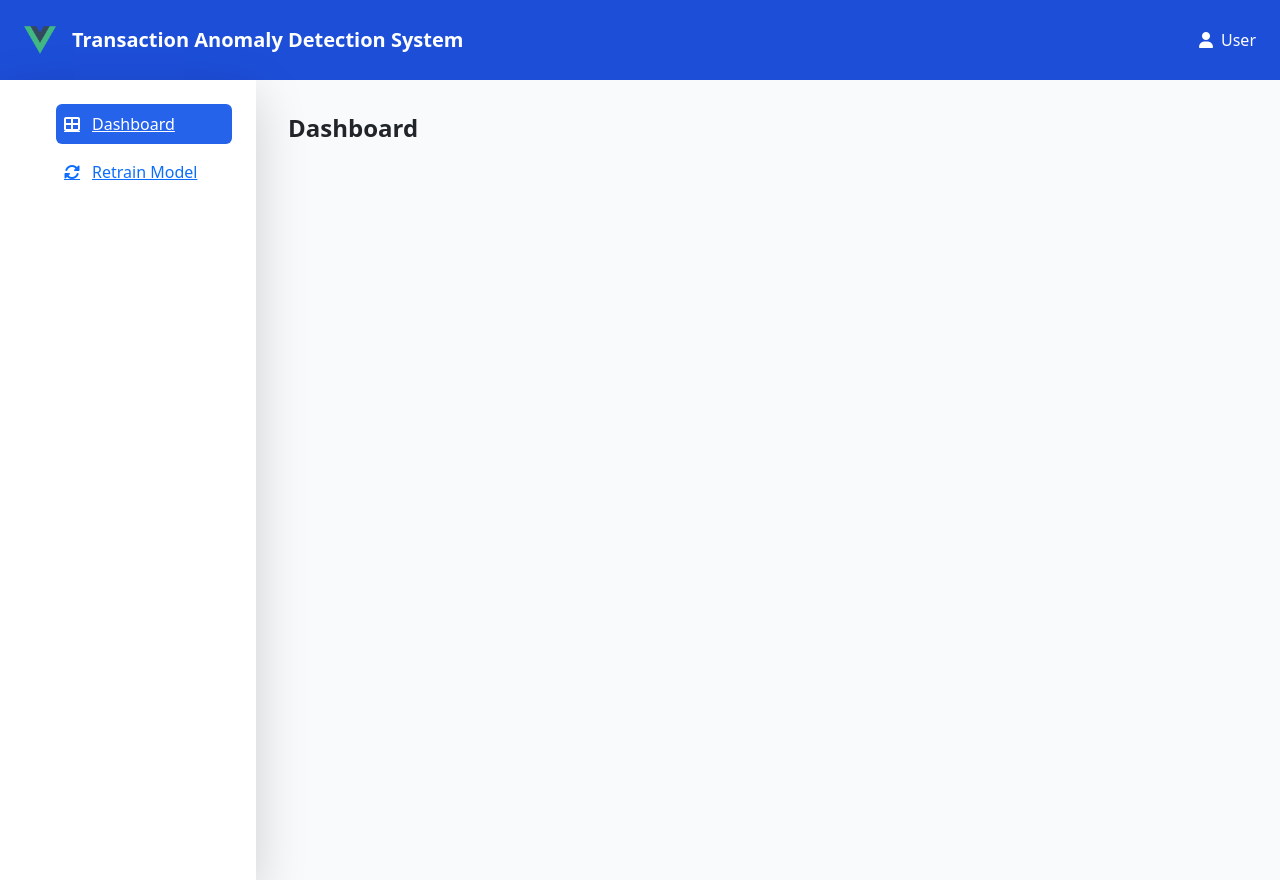
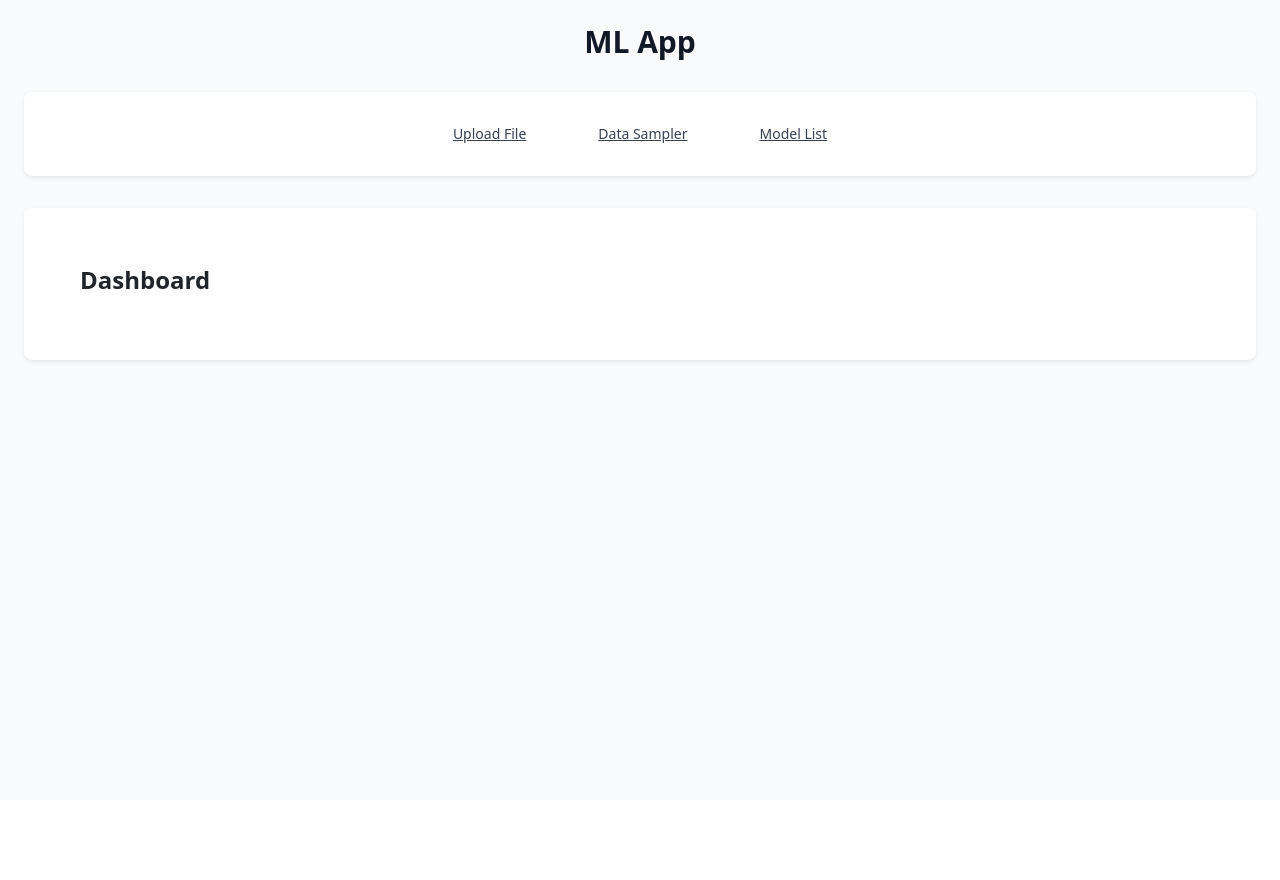
Before and after one commit to yoshimoriryu/no-code-ai-interface-frontend, a Vue app: page / in a window 1280 px wide. After the commit the page ends 800 px from the top, so only its background shows below. Built offline with nearby package versions, Linux system fonts and the light colour scheme.

Commit message:
init function branch, provide working functionalities for baseline

```diff
--- /dev/null
+++ b/src/App copy.vue
@@ -0,0 +1,96 @@
+<template>
+  <div class="min-h-screen bg-gray-50">
+    <!-- Header -->
+    <header class="bg-blue-700 text-white p-4 flex justify-between items-center">
+      <div class="flex items-center space-x-4">
+        <img src="@/assets/logo.png" alt="Logo" class="h-8 w-8" /> <!-- Make sure to add your logo -->
+        <div class="text-xl font-bold">Transaction Anomaly Detection System</div>
+      </div>
+      <div class="flex items-center space-x-2">
+        <i class="fas fa-user"></i>
+        <span>User</span>
+      </div>
+    </header>
+
+    <div class="flex">
+      <!-- Sidebar -->
+      <aside class="w-64 bg-white shadow-lg min-h-screen">
+        <nav class="p-4">
+          <ul class="space-y-2">
+            <li>
+              <router-link
+                to="/"
+                class="p-2 flex items-center space-x-2 rounded hover:bg-gray-100"
+                :class="{ 'bg-blue-600 text-white hover:bg-blue-700': $route.path === '/' }"
+              >
+                <i class="fas fa-th-large w-5"></i>
+                <span>Dashboard</span>
+              </router-link>
+            </li>
+            <li>
+              <router-link
+                to="/retrain-model"
+                class="p-2 flex items-center space-x-2 rounded hover:bg-gray-100"
+                :class="{ 'bg-blue-600 text-white hover:bg-blue-700': $route.path.includes('/retrain-model') }"
+              >
+                <i class="fas fa-sync-alt w-5"></i>
+                <span>Retrain Model</span>
+              </router-link>
+            </li>
+            <!-- <li>
+              <router-link
+                to="/build-model"
+                class="p-2 flex items-center space-x-2 rounded hover:bg-gray-100"
+                :class="{ 'bg-blue-600 text-white hover:bg-blue-700': $route.path.includes('/build-model') }"
+              >
+                <i class="fas fa-wrench w-5"></i>
+                <span>Build Model</span>
+              </router-link>
+            </li>
+            <li>
+              <router-link
+                to="/testing-model"
+                class="p-2 flex items-center space-x-2 rounded hover:bg-gray-100"
+                :class="{ 'bg-blue-600 text-white hover:bg-blue-700': $route.path.includes('/testing-model') }"
+              >
+                <i class="fas fa-vial w-5"></i>
+                <span>Testing Model</span>
+              </router-link>
+            </li>
+            <li>
+              <router-link
+                to="/api-management"
+                class="p-2 flex items-center space-x-2 rounded hover:bg-gray-100"
+                :class="{ 'bg-blue-600 text-white hover:bg-blue-700': $route.path.includes('/api-management') }"
+              >
+                <i class="fas fa-cogs w-5"></i>
+                <span>API Model Management</span>
+              </router-link>
+            </li>
+            <li>
+              <router-link
+                to="/anomaly-detection"
+                class="p-2 flex items-center space-x-2 rounded hover:bg-gray-100"
+                :class="{ 'bg-blue-600 text-white hover:bg-blue-700': $route.path.includes('/anomaly-detection') }"
+              >
+                <i class="fas fa-chart-line w-5"></i>
+                <span>Anomaly Detection</span>
+              </router-link>
+            </li> -->
+          </ul>
+        </nav>
+      </aside>
+
+      <!-- Main Content -->
+      <main class="flex-1">
+        <router-view></router-view>
+      </main>
+    </div>
+  </div>
+</template>
+
+<script>
+export default {
+  name: 'App'
+}
+</script>
--- a/src/App.vue
+++ b/src/App.vue
@@ -1,96 +1,54 @@
 <template>
-  <div class="min-h-screen bg-gray-50">
-    <!-- Header -->
-    <header class="bg-blue-700 text-white p-4 flex justify-between items-center">
-      <div class="flex items-center space-x-4">
-        <img src="@/assets/logo.png" alt="Logo" class="h-8 w-8" /> <!-- Make sure to add your logo -->
-        <div class="text-xl font-bold">Transaction Anomaly Detection System</div>
-      </div>
-      <div class="flex items-center space-x-2">
-        <i class="fas fa-user"></i>
-        <span>User</span>
-      </div>
-    </header>
+  <div id="app" class="min-h-screen bg-gray-50">
+    <div class="max-w-7xl mx-auto px-4 sm:px-6 lg:px-8 py-6">
+      <h1 class="text-3xl font-bold text-gray-900 text-center mb-8">
+        ML App
+      </h1>
 
-    <div class="flex">
-      <!-- Sidebar -->
-      <aside class="w-64 bg-white shadow-lg min-h-screen">
-        <nav class="p-4">
-          <ul class="space-y-2">
-            <li>
-              <router-link
-                to="/"
-                class="p-2 flex items-center space-x-2 rounded hover:bg-gray-100"
-                :class="{ 'bg-blue-600 text-white hover:bg-blue-700': $route.path === '/' }"
-              >
-                <i class="fas fa-th-large w-5"></i>
-                <span>Dashboard</span>
-              </router-link>
-            </li>
-            <li>
-              <router-link
-                to="/retrain-model"
-                class="p-2 flex items-center space-x-2 rounded hover:bg-gray-100"
-                :class="{ 'bg-blue-600 text-white hover:bg-blue-700': $route.path.includes('/retrain-model') }"
-              >
-                <i class="fas fa-sync-alt w-5"></i>
-                <span>Retrain Model</span>
-              </router-link>
-            </li>
-            <!-- <li>
-              <router-link
-                to="/build-model"
-                class="p-2 flex items-center space-x-2 rounded hover:bg-gray-100"
-                :class="{ 'bg-blue-600 text-white hover:bg-blue-700': $route.path.includes('/build-model') }"
-              >
-                <i class="fas fa-wrench w-5"></i>
-                <span>Build Model</span>
-              </router-link>
-            </li>
-            <li>
-              <router-link
-                to="/testing-model"
-                class="p-2 flex items-center space-x-2 rounded hover:bg-gray-100"
-                :class="{ 'bg-blue-600 text-white hover:bg-blue-700': $route.path.includes('/testing-model') }"
-              >
-                <i class="fas fa-vial w-5"></i>
-                <span>Testing Model</span>
-              </router-link>
-            </li>
-            <li>
-              <router-link
-                to="/api-management"
-                class="p-2 flex items-center space-x-2 rounded hover:bg-gray-100"
-                :class="{ 'bg-blue-600 text-white hover:bg-blue-700': $route.path.includes('/api-management') }"
-              >
-                <i class="fas fa-cogs w-5"></i>
-                <span>API Model Management</span>
-              </router-link>
-            </li>
-            <li>
-              <router-link
-                to="/anomaly-detection"
-                class="p-2 flex items-center space-x-2 rounded hover:bg-gray-100"
-                :class="{ 'bg-blue-600 text-white hover:bg-blue-700': $route.path.includes('/anomaly-detection') }"
-              >
-                <i class="fas fa-chart-line w-5"></i>
-                <span>Anomaly Detection</span>
-              </router-link>
-            </li> -->
-          </ul>
-        </nav>
-      </aside>
+      <nav class="bg-white shadow-sm rounded-lg p-4 mb-8">
+        <div class="flex flex-col sm:flex-row justify-center space-y-2 sm:space-y-0 sm:space-x-6">
+          <router-link
+            to="/upload-csv"
+            class="px-4 py-2 text-sm font-medium rounded-md transition-colors
+                   hover:bg-blue-50 hover:text-blue-700
+                   text-gray-700 text-center
+                   focus:outline-none focus:ring-2 focus:ring-blue-500 focus:ring-offset-2"
+          >
+            Upload File
+          </router-link>
 
-      <!-- Main Content -->
-      <main class="flex-1">
-        <router-view></router-view>
+          <router-link
+            to="/data-sampler"
+            class="px-4 py-2 text-sm font-medium rounded-md transition-colors
+                   hover:bg-blue-50 hover:text-blue-700
+                   text-gray-700 text-center
+                   focus:outline-none focus:ring-2 focus:ring-blue-500 focus:ring-offset-2"
+          >
+            Data Sampler
+          </router-link>
+
+          <router-link
+            to="/model-list"
+            class="px-4 py-2 text-sm font-medium rounded-md transition-colors
+                   hover:bg-blue-50 hover:text-blue-700
+                   text-gray-700 text-center
+                   focus:outline-none focus:ring-2 focus:ring-blue-500 focus:ring-offset-2"
+          >
+            Model List
+          </router-link>
+        </div>
+      </nav>
+
+      <main class="bg-white shadow-sm rounded-lg p-6">
+        <router-view />
       </main>
     </div>
   </div>
 </template>
 
-<script>
-export default {
-  name: 'App'
+<style>
+/* Add these styles if you want to customize the active route */
+.router-link-active {
+  @apply bg-blue-50 text-blue-700;
 }
-</script>
+</style>
--- a/src/components/ModelList.vue
+++ b/src/components/ModelList.vue
@@ -31,7 +31,7 @@
           <tr v-for="model in models" :key="model.id">
             <td class="px-6 py-4">{{ model.name }}</td>
             <td class="px-6 py-4">{{ model.config.filename }}</td>
-            <td class="px-6 py-4">{{ model.algorithm }}</td>
+            <td class="px-6 py-4">{{ model.algorithm.name }}</td>
             <td class="px-6 py-4" v-html="formatHyperparameters(model.hyperparameters)"></td>
             <td class="px-6 py-4">{{ model.model_file }}</td>
             <td class="px-6 py-4">{{ model.accuracy }}</td>
@@ -245,6 +245,7 @@ export default {
         model_file: null,
         status: null,
       },
+      selectedAlgorithm: null,
     };
   },
   created() {
@@ -254,11 +255,13 @@ export default {
   },
   methods: {
     updateAlgorithm() {
-      if (this.newModel.algorithm) {
-        this.newModel.algorithm_id = this.newModel.algorithm.id;
+      const selectedAlgorithm = this.selectedAlgorithm;
+      if (selectedAlgorithm) {
+        this.newModel.algorithm = selectedAlgorithm;
+        this.newModel.algorithm_id = selectedAlgorithm.id;
       } else {
+        this.newModel.algorithm = {};
         this.newModel.algorithm_id = null;
-        this.newModel.algorithm.name = null;
       }
       this.fetchHyperparameters();
     },
--- a/src/router/index.js
+++ b/src/router/index.js
@@ -9,7 +9,27 @@ import BuildModel from '@/views/addproject/BuildModel.vue'
 // import ApiManagement from '../views/ApiManagement.vue'
 // import AnomalyDetection from '../views/AnomalyDetection.vue'
 
+import DataSampler from '@/components/DataSampler.vue'
+// import UploadCsv from '@/components/UploadCsv.vue'
+import ModelList from '@/components/ModelList.vue'
+import HomePage from '@/pages/HomePage.vue'
+
 const routes = [
+  {
+    path: '/upload-csv',
+    name: 'HomePage',
+    component: HomePage
+  },
+  {
+    path: '/data-sampler',
+    name: 'DataSampler',
+    component: DataSampler
+  },
+  {
+    path: '/model-list',
+    name: 'ModelList',
+    component: ModelList
+  },
   {
     path: '/',
     name: 'Dashboard',
```
